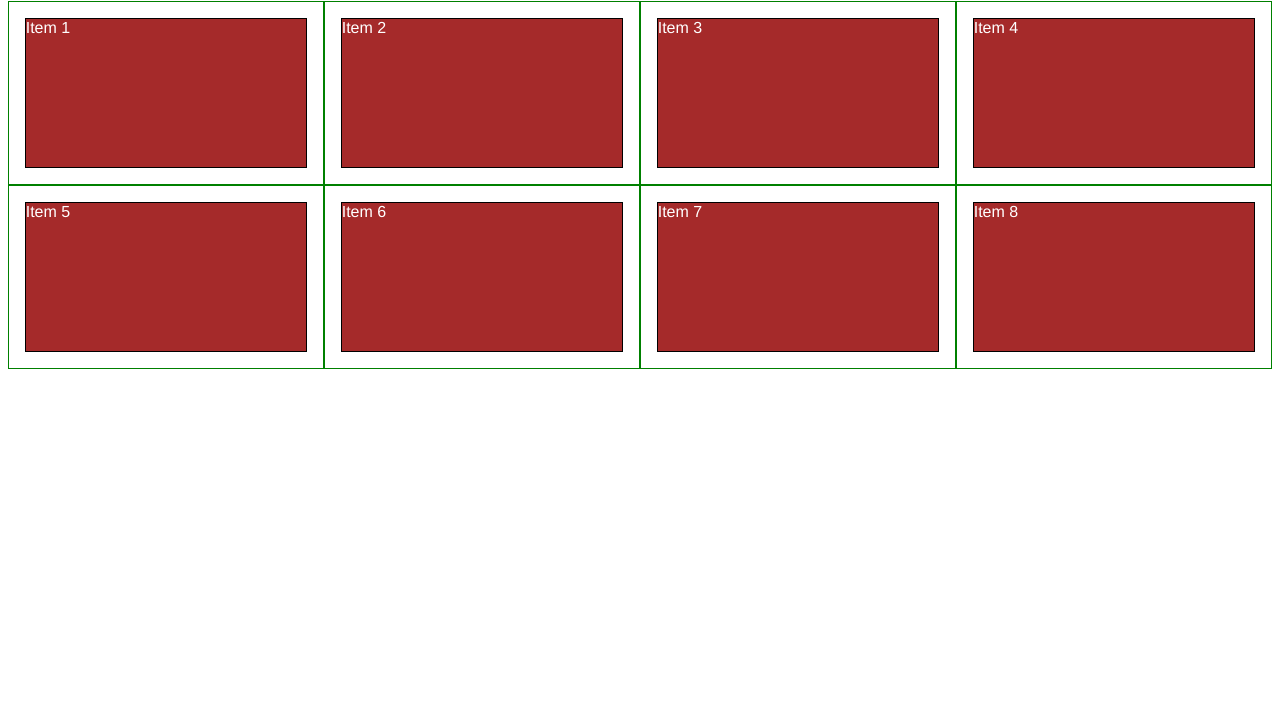
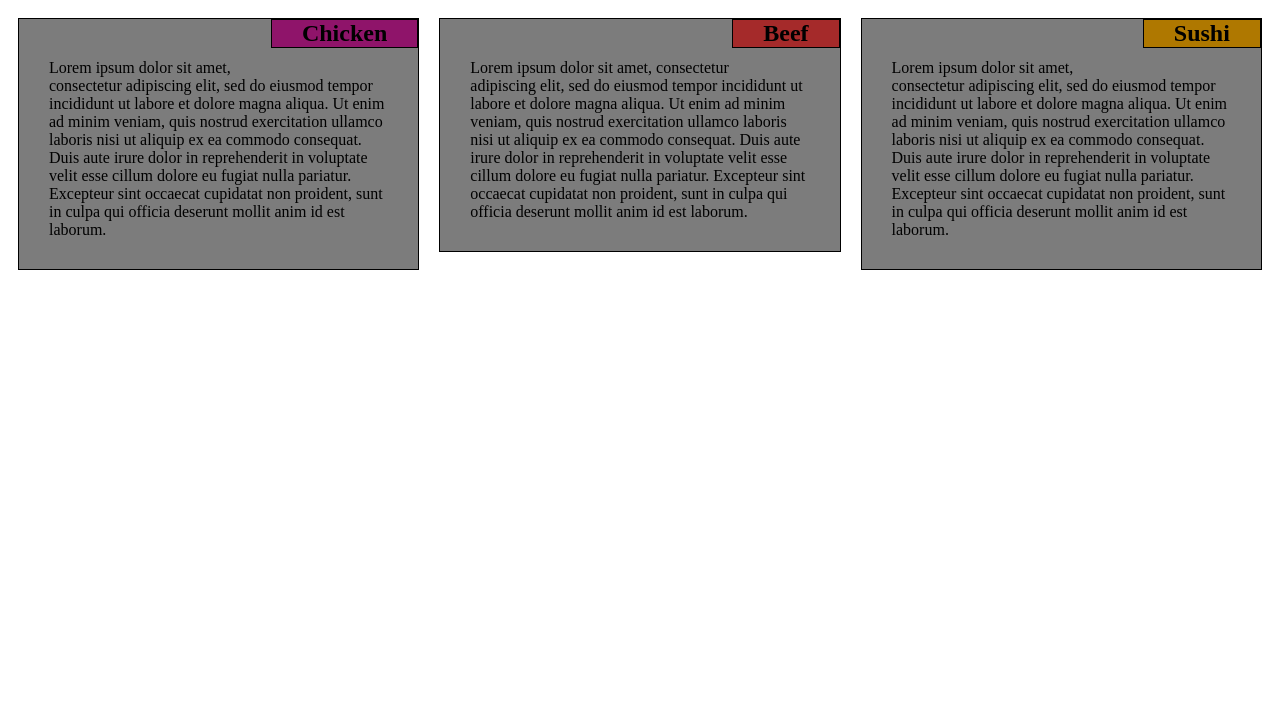
Before and after one commit to higirobachir/module2-solution, a plain HTML site: page index.html in a window 1280 px wide. Shown: the part 72-800 px from the top of the page. Drawn offline with Linux system fonts and the light colour scheme.

Commit message:
Update index.html

```diff
--- a/index.html
+++ b/index.html
@@ -3,38 +3,72 @@
 <head>
 <meta charset="utf-8">
 <meta name="viewport" content="width=device-width, initial-scale=1">
-<title>Our Menu</title>
+<title>Assignment Solution for Module 2</title>
 <style>
-
-/********** Base styles **********/
-* {
-  box-sizing: border-box;
-}
-h1 {
-  margin-bottom: 15px;
-}
-
-p {
-  border: 1px solid black;
-  background-color: #A52A2A;
-  width: 90%;
-  height: 150px;
-  margin-right: auto;
-  margin-left: auto;
-  font-family: Helvetica;
-  color: white;
-}
 
 /* Simple Responsive Framework. */
 .row {
   width: 100%;
+  }
+
+h1 {
+    text-align: center;
+}
+
+.container{
+    margin: 10px;
+    border: 1px solid black;
+    background-color: rgb(124, 124, 124);
+}
+.first{
+    align-content: right;
+    border: 1px solid black;
+    float:right;
+    display: inline-block;
+    background-color:rgb(143, 20, 106);
+    margin-top: 0px;
+    padding-top: 0px;
+    padding-right: 30px;
+    padding-left: 30px;
+    }
+
+.second{
+    align-content: right;
+    border: 1px solid black;
+    float:right;
+    display: inline-block;
+    background-color:brown;
+    margin-top: 0px;
+    padding-top: 0px;
+    padding-right: 30px;
+    padding-left: 30px;
+    }
+
+.third{
+    align-content: right;
+    border: 1px solid black;
+    float:right;
+    display: inline-block;
+    background-color:rgb(175, 120, 0);
+    margin-top: 0px;
+    padding-top: 0px;
+    padding-right: 30px;
+    padding-left: 30px;
+    }
+
+
+p{
+    margin: 10px;
+    margin-top: 20px;
+    padding: 20px;
+
 }
 
 /********** Large devices only **********/
-@media (min-width: 1200px) {
+@media (min-width: 1200px) {/*border: 1px solid green;*/
   .col-lg-1, .col-lg-2, .col-lg-3, .col-lg-4, .col-lg-5, .col-lg-6, .col-lg-7, .col-lg-8, .col-lg-9, .col-lg-10, .col-lg-11, .col-lg-12 {
     float: left;
-    border: 1px solid green;
+
   }
   .col-lg-1 {
     width: 8.33%;
@@ -78,7 +112,7 @@ p {
 @media (min-width: 992px) and (max-width: 1199px) {
   .col-md-1, .col-md-2, .col-md-3, .col-md-4, .col-md-5, .col-md-6, .col-md-7, .col-md-8, .col-md-9, .col-md-10, .col-md-11, .col-md-12 {
     float: left;
-    border: 1px solid green;
+    /*border: 1px solid green;*/
   }
   .col-md-1 {
     width: 8.33%;
@@ -121,17 +155,27 @@ p {
 </style>
 </head>
 <body>
-<h1>Responsive Layout</h1>
+<h1>Our Menu</h1>
 
 <div class="row">
-  <div class="col-lg-3 col-md-6"><p>Item 1</p></div>
-  <div class="col-lg-3 col-md-6"><p>Item 2</p></div>
-  <div class="col-lg-3 col-md-6"><p>Item 3</p></div>
-  <div class="col-lg-3 col-md-6"><p>Item 4</p></div>
-  <div class="col-lg-3 col-md-6"><p>Item 5</p></div>
-  <div class="col-lg-3 col-md-6"><p>Item 6</p></div>
-  <div class="col-lg-3 col-md-6"><p>Item 7</p></div>
-  <div class="col-lg-3 col-md-6"><p>Item 8</p></div>
+
+  <div class="col-lg-4 col-md-6">
+    <div class="container">
+        <h2 class="first">Chicken</h2>
+      <p>Lorem ipsum dolor sit amet, consectetur adipiscing elit, sed do eiusmod tempor incididunt ut labore et dolore magna aliqua. Ut enim ad minim veniam, quis nostrud exercitation ullamco laboris nisi ut aliquip ex ea commodo consequat. Duis aute irure dolor in reprehenderit in voluptate velit esse cillum dolore eu fugiat nulla pariatur. Excepteur sint occaecat cupidatat non proident, sunt in culpa qui officia deserunt mollit anim id est laborum.</p></div>
+    </div>
+
+  <div class="col-lg-4 col-md-6">
+    <div class="container">
+        <h2 class="second">Beef</h2>
+      <p>Lorem ipsum dolor sit amet, consectetur adipiscing elit, sed do eiusmod tempor incididunt ut labore et dolore magna aliqua. Ut enim ad minim veniam, quis nostrud exercitation ullamco laboris nisi ut aliquip ex ea commodo consequat. Duis aute irure dolor in reprehenderit in voluptate velit esse cillum dolore eu fugiat nulla pariatur. Excepteur sint occaecat cupidatat non proident, sunt in culpa qui officia deserunt mollit anim id est laborum.</p></div>
+    </div>
+
+  <div class="col-lg-4 col-md-12">
+    <div class="container">
+        <h2 class="third">Sushi</h2>
+      <p>Lorem ipsum dolor sit amet, consectetur adipiscing elit, sed do eiusmod tempor incididunt ut labore et dolore magna aliqua. Ut enim ad minim veniam, quis nostrud exercitation ullamco laboris nisi ut aliquip ex ea commodo consequat. Duis aute irure dolor in reprehenderit in voluptate velit esse cillum dolore eu fugiat nulla pariatur. Excepteur sint occaecat cupidatat non proident, sunt in culpa qui officia deserunt mollit anim id est laborum.</p></div>
+    </div>
 </div>
 
 </body>
```
